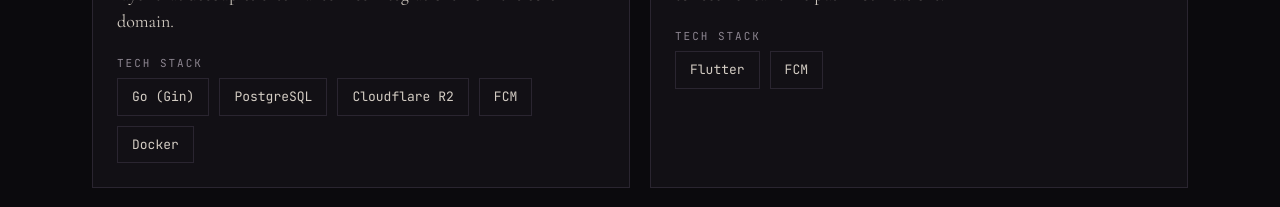
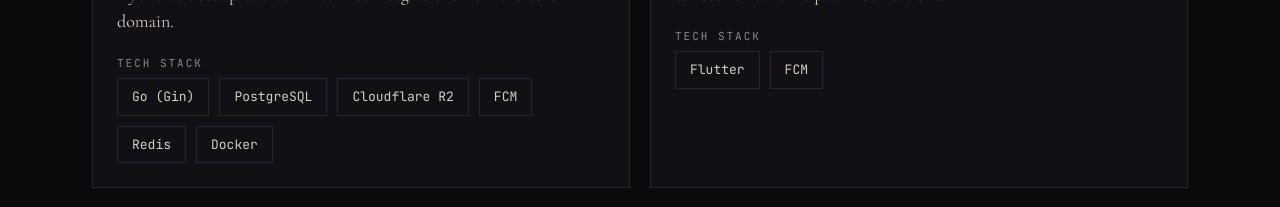
Before and after one commit to rmdsftr/porto, a React (Vite) app: page /projects/digital-waste-bank in a window 1280 px wide. Shown: the part 880-1087 px from the top of the page. Built offline with nearby package versions, Linux system fonts and the light colour scheme.

Commit message:
add data

```diff
--- a/src/data/project.ts
+++ b/src/data/project.ts
@@ -27,7 +27,7 @@ export const projects: Project[] = [
       repos: [
         {
           name: 'enviroo-backend',
-          tech: ['Go (Gin)', 'PostgreSQL', 'Cloudflare R2', 'FCM', 'Docker'],
+          tech: ['Go (Gin)', 'PostgreSQL', 'Cloudflare R2', 'FCM', 'Redis', 'Docker'],
           architecture:
             'Layered architecture that separates HTTP handling, business logic, and data access (handler → service → repository), with an adapter layer that decouples external service integrations from the core domain.',
           url: 'https://github.com/rmdsftr/enviroo-be',
```
